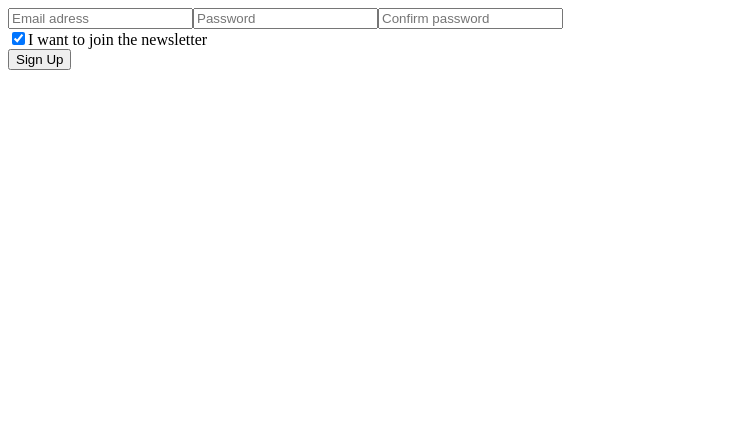
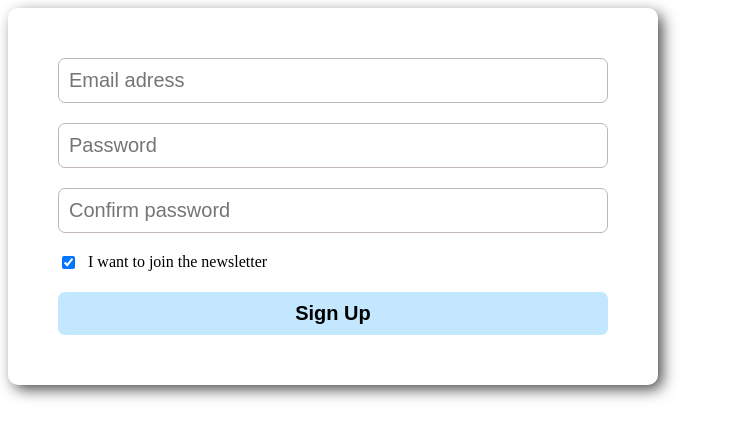
Before and after one commit to joshuaombasa/React-Sign-up-form, a React (Vite) app: page / in a window 1280 px wide. Shown: the top 438 px of the page, without its empty margins (0-733 px from the left). Built offline with nearby package versions, Linux system fonts and the light colour scheme.

Commit message:
updated styling

```diff
--- a/src/index.css
+++ b/src/index.css
@@ -0,0 +1,32 @@
+.signup-form {
+  display: flex;
+  width: 550px;
+  flex-direction: column;
+  justify-content: flex-start;
+  gap: 20px;
+  padding: 50px;
+  box-shadow: 5px 5px 15px -1px rgba(0,0,0,0.75);
+  border-radius: 10px;
+}
+
+input[type="password"], input[type="email"] {
+  padding: 10px;
+  font-size: 20px;
+  border-radius: 7px;
+  border: 0.25px solid rgb(191, 181, 181);
+}
+
+.checkbox-container {
+  display: flex;
+  gap: 10px;
+}
+
+.sign-up-btn {
+  padding: 10px 20px;
+  font-weight: bold;
+  color: black;
+  background-color: #c2e7ff;
+  font-size: 20px;
+  border: none;
+  border-radius: 7px;
+}
```
